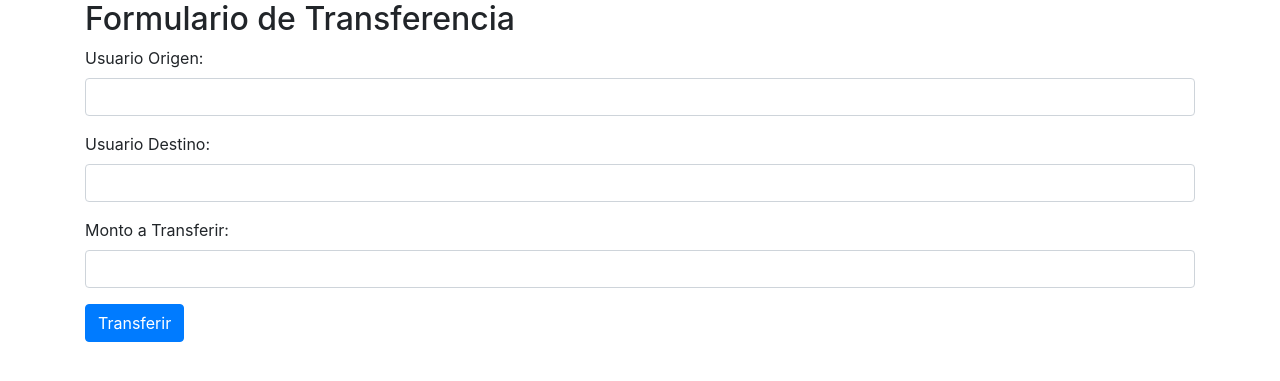
After one commit to DAHLNOV/Daemon-Pay, a Django app: page /transaccionpage/ in a window 1280 px wide. The commit adds this page. Shown: the top 381 px of the page. Run offline with Django 4.2, Linux system fonts and the light colour scheme; parts of the project's set-up code (start-up, migrations or seed data) failed here and were passed over; some libraries are stand-ins or nearby versions.

Commit message:
Formulario Transaccion WIP

```diff
--- a/paysystem/templates/indexAPI.html
+++ b/paysystem/templates/indexAPI.html
@@ -22,6 +22,7 @@
         <a href="api/v1/usuarios"><button class="w-full text-center flex flex-col api-btn mb-6 pb-4 pt-4 text-white font-bold rounded shadow-lg hover:shadow-xl" type="button">Usuarios</button></a>
         <a href="api/v1/transacciones"><button class="w-full flex flex-col api-btn mb-6 pb-4 pt-4 text-white font-bold rounded shadow-lg hover:shadow-xl" type="button">Transacciones</button></a>
         <a href="api/v1/paysystem"><button class="w-full text-center flex flex-col adm-btn mb-6 pb-4 pt-4 text-white font-bold rounded shadow-lg hover:shadow-xl" type="button">Test Task list</button></a>
+        <a href="transaccionpage/"><button class="w-full text-center flex flex-col green-btn mb-6 pb-4 pt-4 text-white font-bold rounded shadow-lg hover:shadow-xl" type="button">Transaccion Test</button></a>
 
     </section>
 </div>
@@ -29,6 +30,8 @@
 <footer class="">
     <h1 class="text-center text-white font-bold text-2xl">Hecho por Daemon</h1>
 </footer>
+
+
 <style>
     .body-bg {
         background-color: #0f0f0f;
@@ -45,6 +48,9 @@
     .blue-btn{
         background-color: #164dba;
     }
+    .green-btn{
+        background-color: #16963c;
+    }
     .red-txt{
         color: #ba161e;
     }
--- /dev/null
+++ b/paysystem/templates/transaccion.html
@@ -0,0 +1,35 @@
+{% if error_message %}
+<p>{{ error_message }}</p>
+{% endif %}
+
+<!DOCTYPE html>
+<html>
+
+<head>
+    <title>Formulario de Transferencia</title>
+    <link rel="stylesheet" href="https://stackpath.bootstrapcdn.com/bootstrap/4.5.2/css/bootstrap.min.css">
+</head>
+
+<body>
+    <div class="container">
+        <h2>Formulario de Transferencia</h2>
+        <form method="POST" action="{% url 'transaccion/' %}">
+            {% csrf_token %}
+            <div class="form-group">
+                <label for="usuario-origen">Usuario Origen:</label>
+                <input type="text" class="form-control" id="usuario-origen" name="usuario-origen" required>
+            </div>
+            <div class="form-group">
+                <label for="usuario-destino">Usuario Destino:</label>
+                <input type="text" class="form-control" id="usuario-destino" name="usuario-destino" required>
+            </div>
+            <div class="form-group">
+                <label for="monto">Monto a Transferir:</label>
+                <input type="number" class="form-control" id="monto" name="monto" required>
+            </div>
+            <button type="submit" class="btn btn-primary">Transferir</button>
+        </form>
+    </div>
+</body>
+
+</html>
--- a/paysystem/urls.py
+++ b/paysystem/urls.py
@@ -3,16 +3,20 @@ from rest_framework.documentation import include_docs_urls
 from rest_framework import routers
 from paysystem import views
 from .views import homeApi, saludo, login_view
+from .views import transaccion_view
 
 router = routers.DefaultRouter()
 router.register(r'paysystem', views.TaskView, 'paysystem')
 router.register(r'usuarios', views.UsuarioView, 'usuario')
 router.register(r'transacciones', views.TransaccionView, 'transacciones')
+router.register(r'transferencia', views.TransferenciaView, 'transferencia')
 
 urlpatterns = [
     path('',homeApi),
     path("api/v1/", include(router.urls)) ,
     path('docs/', include_docs_urls(title="Tasks API")),
     path('login/', login_view, name='login'),
-    path('api/saludo/', saludo, name='saludo')
+    path('api/saludo/', saludo, name='saludo'),
+    path('transaccionpage/', views.transaccion_view, name='transaccionpage'),
+    path('transaccion/', views.transferencia_view, name='transaccion')
 ]
--- a/paysystem/views.py
+++ b/paysystem/views.py
@@ -2,11 +2,13 @@ from rest_framework import viewsets, status
 from django.contrib.auth import authenticate, login
 from .serializer import TaskSerializer, UsuarioSerializer, TransaccionSerializer
 from .models import Task, Usuario, Transaccion
-from django.shortcuts import render, HttpResponse
+from django.shortcuts import render, HttpResponse, get_object_or_404
+from django.http import HttpResponseRedirect
 from rest_framework.response import Response
 from rest_framework.decorators import api_view
 import json
 import requests
+from django.views.decorators.csrf import csrf_exempt
 
 # Create your views here.
 
@@ -19,6 +21,10 @@ class UsuarioView(viewsets.ModelViewSet):
     queryset = Usuario.objects.all()
 
 class TransaccionView(viewsets.ModelViewSet):
+    serializer_class = TransaccionSerializer
+    queryset = Transaccion.objects.all()
+
+class TransferenciaView(viewsets.ModelViewSet):
     serializer_class = TransaccionSerializer
     queryset = Transaccion.objects.all()
 
@@ -38,6 +44,60 @@ def login_view(request):
         return Response({'messaje':'El usuario buscado no existe en nuestros registros'},status=status.HTTP_404_NOT_FOUND)
 
 
+# def transaccion_dinero(request, usuario_id):
+#     usuario_origen = get_object_or_404(Usuario, pk=request.user.id)
+#     usuario_destino = get_object_or_404(Usuario, pk=usuario_id)
+
+#     if request.method == 'POST':
+#         total_transferencia = int(request.POST.get('total'))
+
+#         if usuario_origen.dinero >= total_transferencia:
+#             usuario_origen.dinero -= total_transferencia
+#             usuario_destino.dinero += total_transferencia
+
+#             usuario_origen.save()
+#             usuario_destino.save()
+
+#             return HttpResponseRedirect('/ruta-de-destino/')
+#         else:
+#             error_message = 'No tienes suficiente dinero para realizar la transferencia.'
+
+#     return render(request, 'transferencia.html', {'usuario_destino': usuario_destino, 'error_message': error_message})
+
+@csrf_exempt
+def transferencia_view(request):
+    if request.method == 'POST':
+        usuario_origen_nombre = request.POST['usuario-origen']
+        usuario_destino_nombre = request.POST['usuario-destino']
+        monto = float(request.POST['monto'])
+
+        # Verificar si los usuarios existen
+        try:
+            usuario_origen = Usuario.objects.get(user=usuario_origen_nombre)
+            usuario_destino = Usuario.objects.get(user=usuario_destino_nombre)
+        except Usuario.DoesNotExist:
+            return HttpResponse('Los usuarios especificados no existen')
+
+        # Verificar si el usuario origen tiene suficientes fondos
+        if usuario_origen.saldo < monto:
+            return HttpResponse('El usuario origen no tiene suficientes fondos')
+
+        # Realizar la transferencia
+        usuario_origen.saldo -= monto
+        usuario_destino.saldo += monto
+        usuario_origen.save()
+        usuario_destino.save()
+
+        # Crear registro de transacción
+        Transaccion.objects.create(usuario_origen=usuario_origen, usuario_destino=usuario_destino, monto=monto)
+
+        return HttpResponse('Transferencia realizada con éxito')
+
+    return render(request, 'transferencia.html')
+
+def transaccion_view(request):
+    return render(request, 'transaccion.html')
+
 def homeApi(request):
     return render(request, 'indexAPI.html')
 
```
Also changed, not shown: paysystem/models.py (+6 -4 lines), db.sqlite3.
